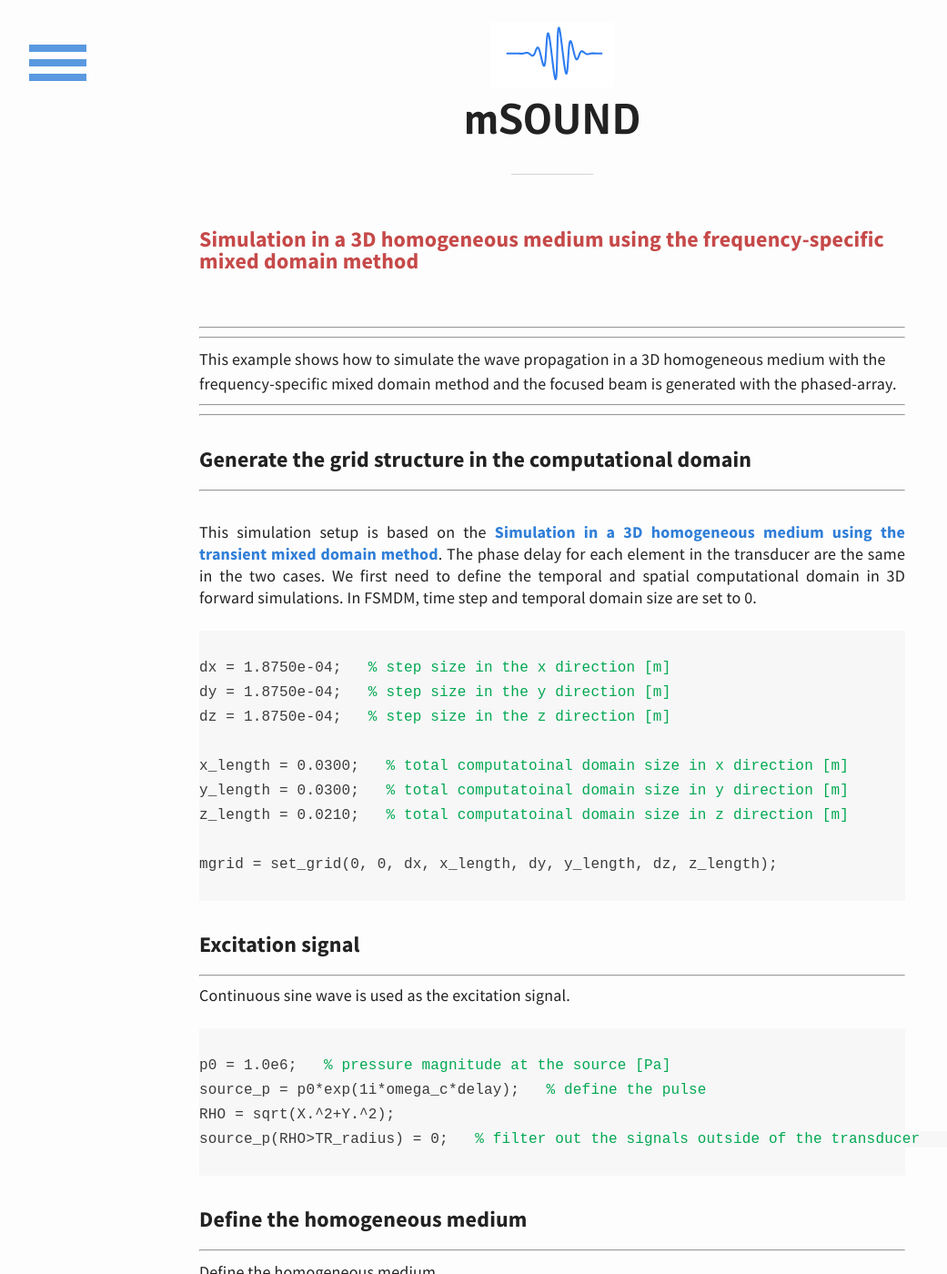
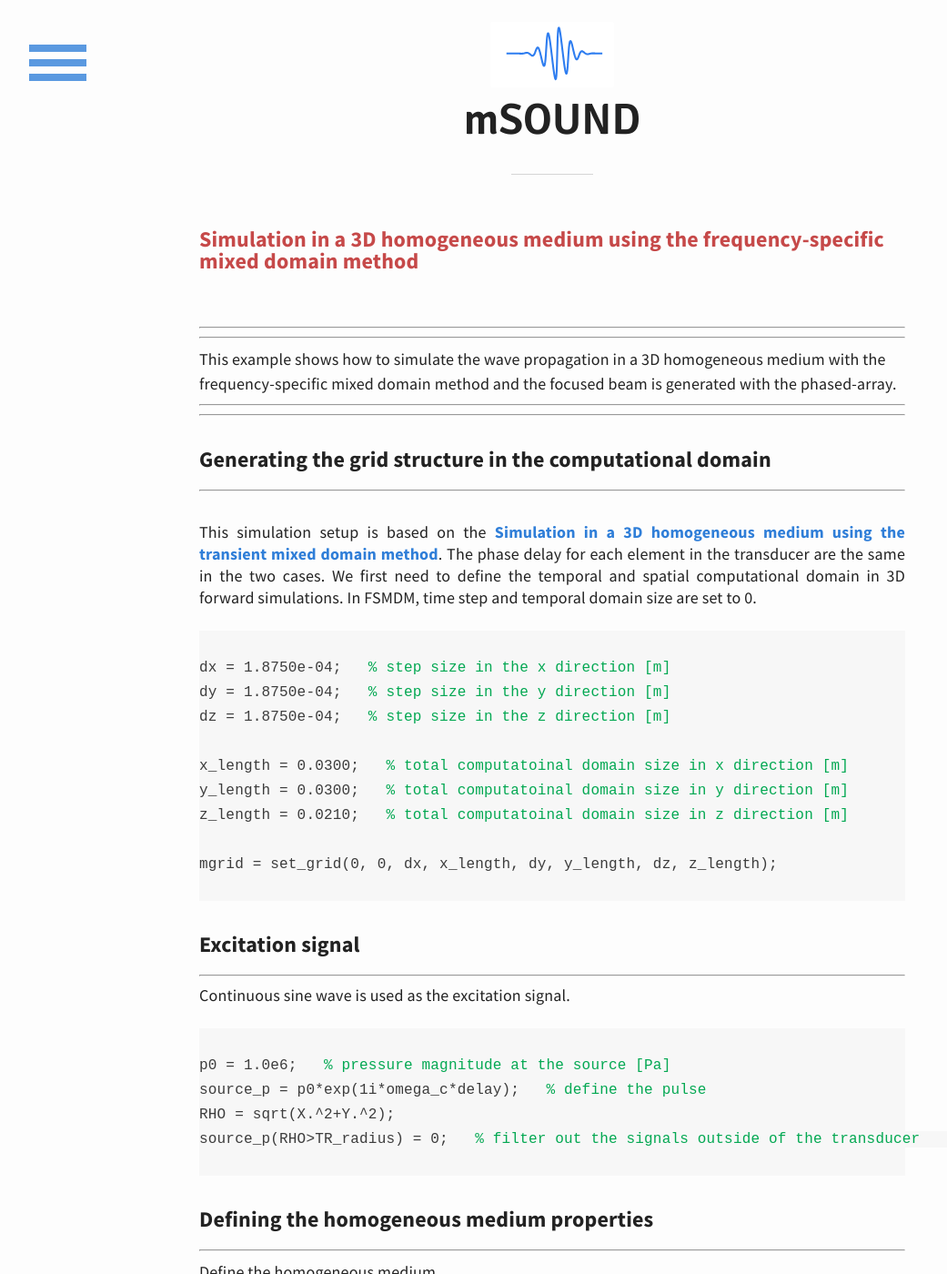
Before and after one commit to m-SOUND/mSOUND, a Jekyll site: the page built from _posts/2019-02-20-FSMDM_3D_homogeneous.html, in a window 1280 px wide and 1400 px high. Shown: the whole window at 91% size, without its empty margins (33-1074 px from the left). Built offline with Jekyll 4.4.1, drawn with Linux system fonts in a browser that asks for light colours.

Commit message:
Update 2019-02-20-FSMDM_3D_homogeneous.html

```diff
--- a/_posts/2019-02-20-FSMDM_3D_homogeneous.html
+++ b/_posts/2019-02-20-FSMDM_3D_homogeneous.html
@@ -11,8 +11,8 @@ This example shows how to simulate the wave propagation in a 3D homogeneous medi
 <hr>
 </p>
 
-<!---define the structure grid--->
-<h6>Generate the grid structure in the computational domain</h6>
+<!---defining the structure grid--->
+<h6>Generating the grid structure in the computational domain</h6>
 <hr>
 <p>
  <br>
@@ -55,7 +55,7 @@ source_p(RHO>TR_radius) = 0;  <font color="#03a852"> % filter out the signals ou
  </p>
 
 <p>
-<h6>Define the homogeneous medium</h6>
+<h6>Defining the homogeneous medium properties</h6>
 <hr>
 Define the homogeneous medium.
  <pre>
```
